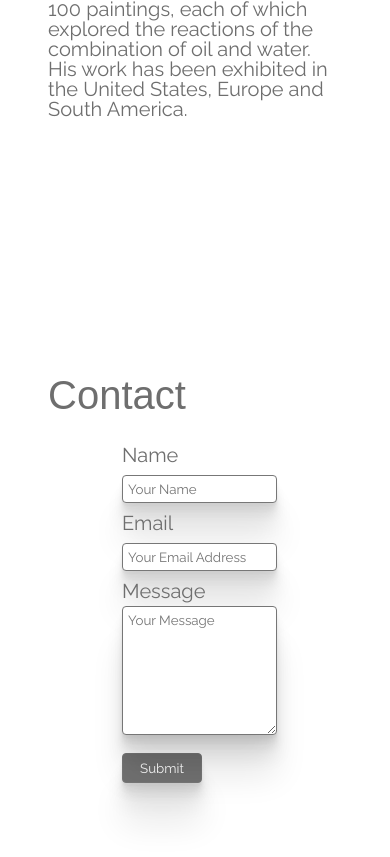
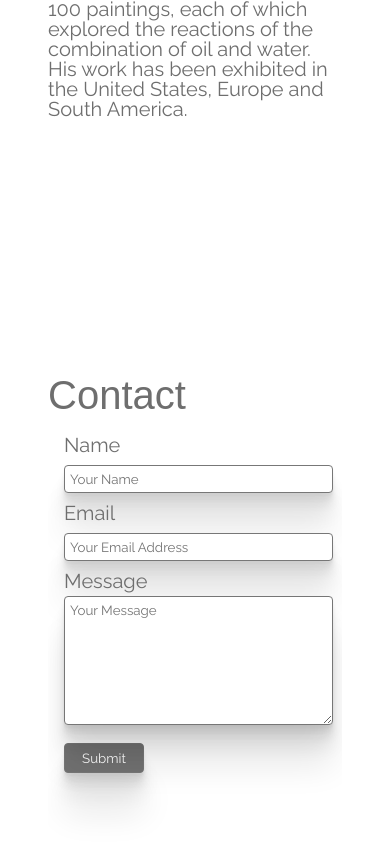
Before and after one commit to pierceforfears/jeffalmashat, a plain HTML site: page index.html in a window 390 px wide. Shown: the part 1285-2142 px from the top of the page. Drawn offline with Linux system fonts and the light colour scheme; a web font is replaced by a local one.

Commit message:
updated media query for contact form

```diff
--- a/css/style.css
+++ b/css/style.css
@@ -170,7 +170,7 @@ img {
 }
 
 section {
-  height: calc(100vh - 7em);
+  height: calc(100vh - 1em);
   color: rgb(110, 110, 110);
   scroll-snap-align: center;
 }
@@ -382,7 +382,7 @@ textarea {
 }
 
 /* On smaller screens, decrease text size */
-@media only screen and (max-width: 450px) {
+@media only screen and (max-width: 640px) {
   .prev,
   .next,
   .text {
@@ -392,4 +392,9 @@ textarea {
     margin-top: 2em;
     height: calc(100vh - 10em);
   }
+  form {
+    margin: 0;
+    padding: 0 1em;
+    overflow: hidden;
+  }
 }
```
